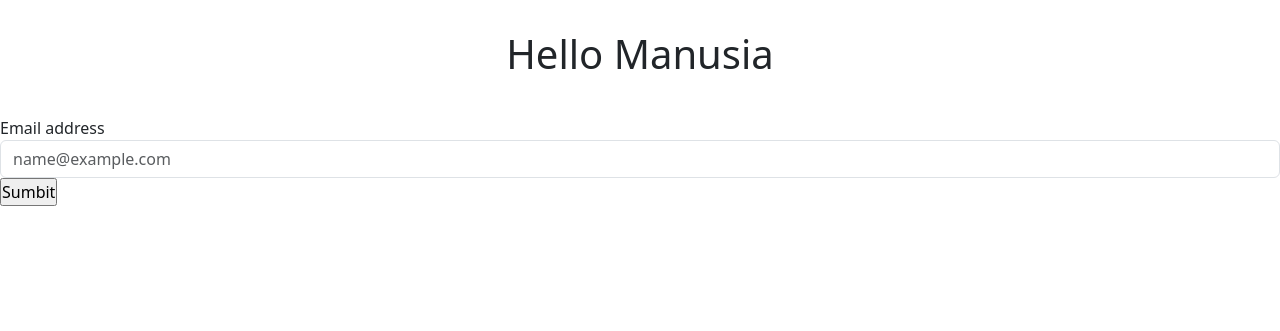
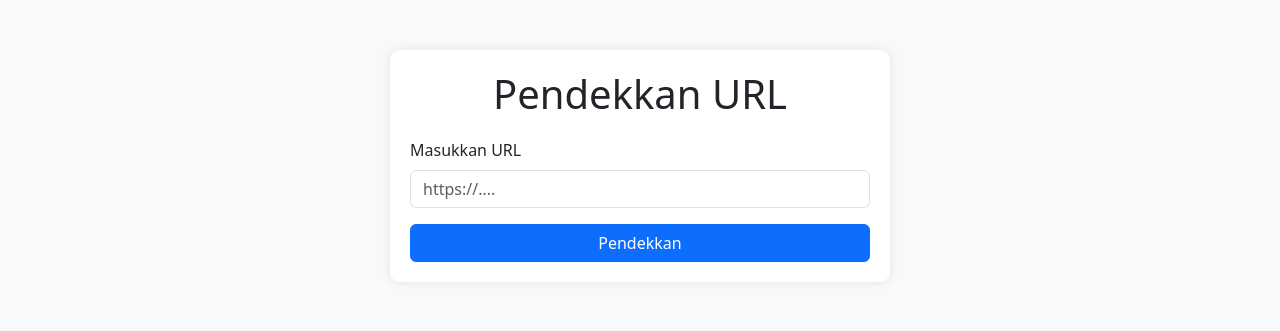
Before and after one commit to AryaWiratama26/short-url-python, a Flask app: page / in a window 1280 px wide. Shown: the top 331 px of the page. Run offline with Flask 3, Linux system fonts and the light colour scheme.

Commit message:
final code

```diff
--- a/main.py
+++ b/main.py
@@ -8,8 +8,9 @@ def main():
 
 @app.route('/submit', methods=['POST'])
 def convert_url():
-    get_url = request.form.get("email")
-    print(get_url)
+    get_url = request.form.get("url_user")
+    shortened_url = short_url(get_url)
+    return render_template('index.html', shortened_url=shortened_url)
 
 if __name__ == '__main__':
     app.run(debug=True, port=8080)
--- a/templates/index.html
+++ b/templates/index.html
@@ -1,47 +1,63 @@
 <!DOCTYPE html>
-<html lang="en">
+<html lang="id">
 <head>
     <meta charset="UTF-8">
     <meta name="viewport" content="width=device-width, initial-scale=1.0">
-    <title>Document</title>
+    <title>URL Shortener</title>
 
-    <link href="https://cdn.jsdelivr.net/npm/bootstrap@5.3.3/dist/css/bootstrap.min.css" rel="stylesheet" integrity="sha384-QWTKZyjpPEjISv5WaRU9OFeRpok6YctnYmDr5pNlyT2bRjXh0JMhjY6hW+ALEwIH" crossorigin="anonymous">
+    <!-- Bootstrap CSS -->
+    <link href="https://cdn.jsdelivr.net/npm/bootstrap@5.3.3/dist/css/bootstrap.min.css" rel="stylesheet">
 
     <style>
-
-        * {
-            box-sizing: border-box;
-            padding: 0;
-            margin: 0;
-        }
-
         body {
             padding: 0;
             margin: 0;
+            background-color: #f8f9fa;
+        }
+
+        .container {
+            max-width: 500px;
+            margin: 50px auto;
+            padding: 20px;
+            background: white;
+            border-radius: 10px;
+            box-shadow: 0px 0px 10px rgba(0, 0, 0, 0.1);
         }
 
         header {
-            padding: 30px 60px;
             text-align: center;
+            margin-bottom: 20px;
         }
     </style>
-
 </head>
 <body>
 
-    <header>
-        <h1>Hello Manusia</h1>
-    </header>
+    <div class="container">
+        <header>
+            <h1>Pendekkan URL</h1>
+        </header>
 
-    <form action='POST'>
-        <div class="form-group">
-            <label for="exampleFormControlInput1">Email address</label>
-            <input type="email" class="form-control" id="exampleFormControlInput1" placeholder="name@example.com" name="email">
-            <input type="submit" value="Sumbit" name="sumbit">
-        </div>
+        <form action="/submit" method="POST">
+            <div class="mb-3">
+                <label for="url_user" class="form-label">Masukkan URL</label>
+                <input type="text" class="form-control" id="url_user" name="url_user" placeholder="https://...." required>
+            </div>
+            <button type="submit" class="btn btn-primary w-100">Pendekkan</button>
+        </form>
 
-    </form>
+        {% if shortened_url %}
+            <div class="alert alert-success mt-3">
+                <strong>Hasil:</strong>
+                <a href="{{ shortened_url }}" target="_blank">{{ shortened_url }}</a>
+            </div>
+        {% endif %}
 
+        {% if error %}
+            <div class="alert alert-danger mt-3">
+                {{ error }}
+            </div>
+        {% endif %}
+    </div>
 
 </body>
 </html>
```
